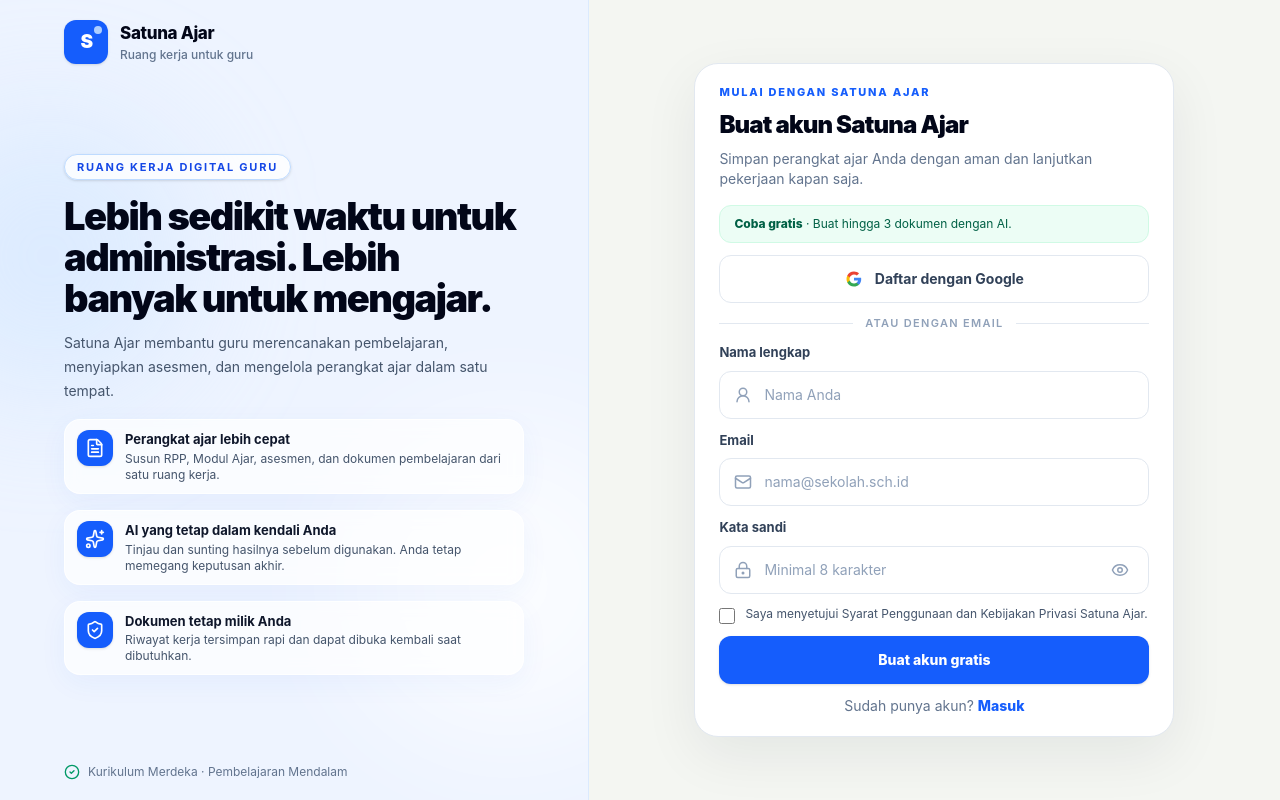
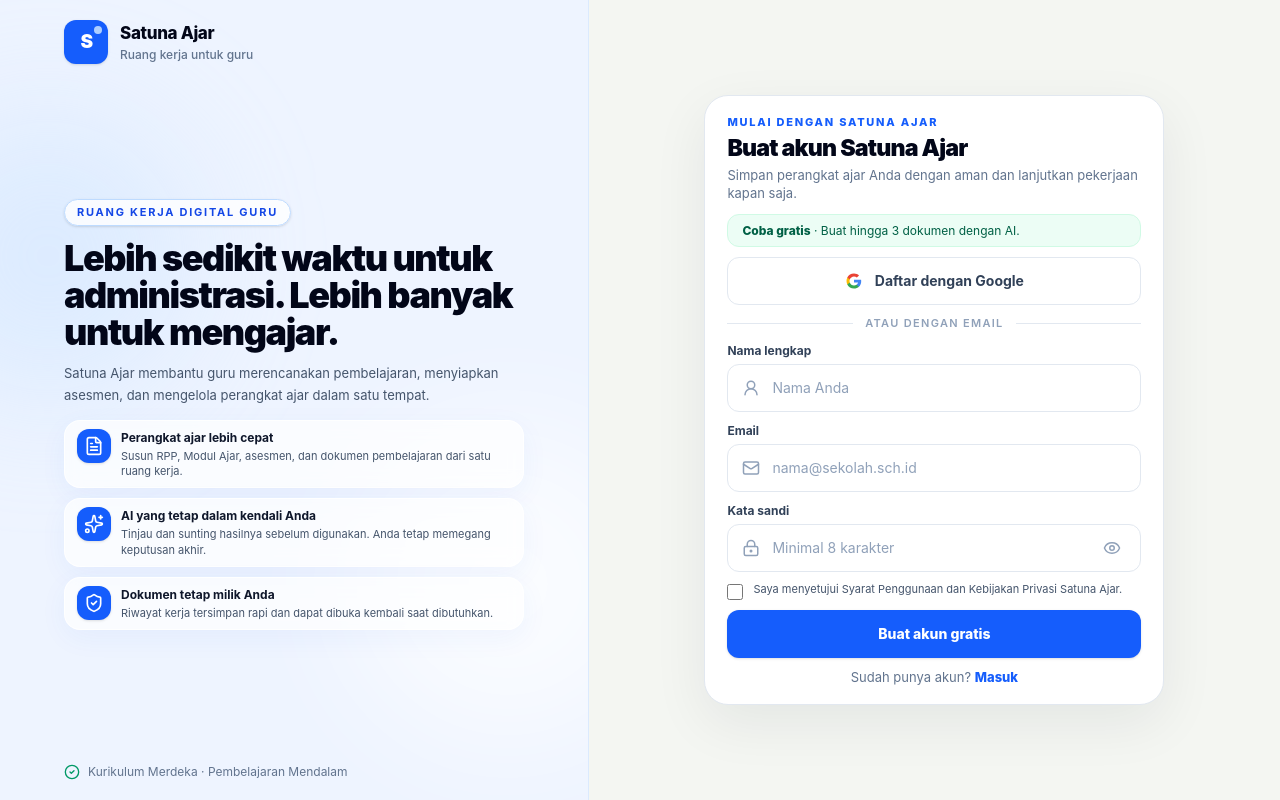
Before and after one commit to ferdilpu-sudo/Satuna-ajar, a Next.js app: page / in a window 1280 px wide. Built offline with nearby package versions, Linux system fonts and the light colour scheme.

Commit message:
Fit register screen to desktop viewport

```diff
--- a/app/globals.css
+++ b/app/globals.css
@@ -42,104 +42,152 @@
   outline-offset: 2px;
 }
 
-/* Keep the registration task within a typical desktop viewport without shrinking touch targets. */
-@media (min-width: 1024px) and (max-height: 900px) {
+/* Registration is intentionally dense on desktop so the primary task fits one viewport. */
+@media (min-width: 1024px) {
+  .auth-shell--fit-viewport {
+    height: 100dvh;
+    min-height: 0;
+    overflow: hidden;
+  }
+
+  .auth-shell--fit-viewport .auth-shell-left,
+  .auth-shell--fit-viewport .auth-shell-right {
+    height: 100dvh;
+    min-height: 0;
+  }
+
   .auth-shell--fit-viewport .auth-shell-left {
     padding-top: 1.25rem;
     padding-bottom: 1.25rem;
   }
 
   .auth-shell--fit-viewport .auth-shell-left-content {
-    padding-top: 1rem;
-    padding-bottom: 1rem;
+    padding-top: 0.75rem;
+    padding-bottom: 0.75rem;
   }
 
   .auth-shell--fit-viewport .auth-shell-heading {
-    margin-top: 1rem;
-    font-size: 2.375rem;
+    margin-top: 0.875rem;
+    font-size: 2.25rem;
+    line-height: 1.04;
   }
 
   .auth-shell--fit-viewport .auth-shell-description {
-    margin-top: 0.75rem;
-    font-size: 0.875rem;
-    line-height: 1.5rem;
+    margin-top: 0.625rem;
+    font-size: 0.8125rem;
+    line-height: 1.375rem;
   }
 
   .auth-shell--fit-viewport .auth-shell-benefits {
-    margin-top: 1rem;
+    margin-top: 0.875rem;
   }
 
   .auth-shell--fit-viewport .auth-shell-benefit {
-    gap: 0.75rem;
-    padding: 0.625rem 0.75rem;
+    gap: 0.625rem;
+    padding: 0.5rem 0.75rem;
   }
 
   .auth-shell--fit-viewport .auth-shell-benefit-icon {
-    width: 2.25rem;
-    height: 2.25rem;
+    width: 2.125rem;
+    height: 2.125rem;
   }
 
   .auth-shell--fit-viewport .auth-shell-benefit-title {
-    font-size: 0.8125rem;
+    font-size: 0.75rem;
   }
 
   .auth-shell--fit-viewport .auth-shell-benefit-description {
     margin-top: 0.125rem;
-    font-size: 0.75rem;
-    line-height: 1rem;
+    font-size: 0.6875rem;
+    line-height: 0.95rem;
   }
 
   .auth-shell--fit-viewport .auth-shell-right {
+    overflow-y: auto;
     padding-top: 0.75rem;
     padding-bottom: 0.75rem;
   }
 
   .auth-shell--fit-viewport .auth-shell-card {
-    padding: 1.25rem 1.5rem;
+    padding: 1.125rem 1.375rem;
   }
 
   .auth-shell--fit-viewport .auth-shell-card-title {
-    margin-top: 0.375rem;
-    font-size: 1.5rem;
+    margin-top: 0.25rem;
+    font-size: 1.45rem;
+    line-height: 1.15;
   }
 
   .auth-shell--fit-viewport .auth-shell-card-description {
-    margin-top: 0.375rem;
-    line-height: 1.25rem;
+    margin-top: 0.25rem;
+    font-size: 0.8125rem;
+    line-height: 1.15rem;
   }
 
   .auth-shell--fit-viewport .auth-shell-card-content {
-    margin-top: 1rem;
+    margin-top: 0.75rem;
   }
 
   .auth-shell--fit-viewport .register-form {
-    gap: 0.75rem;
+    gap: 0.625rem;
   }
 
   .auth-shell--fit-viewport .register-form-trial {
-    padding-top: 0.5rem;
-    padding-bottom: 0.5rem;
+    padding-top: 0.4rem;
+    padding-bottom: 0.4rem;
+    line-height: 1.125rem;
   }
 
   .auth-shell--fit-viewport .register-form-divider {
-    min-height: 1rem;
+    min-height: 0.875rem;
+  }
+
+  .auth-shell--fit-viewport .register-form > label > span:first-child {
+    margin-bottom: 0.25rem;
+    font-size: 0.75rem;
+  }
+
+  .auth-shell--fit-viewport .register-form > label > span:nth-child(2) {
+    min-height: 3rem;
+  }
+
+  .auth-shell--fit-viewport .register-form > label input {
+    padding-top: 0.625rem;
+    padding-bottom: 0.625rem;
   }
 
   .auth-shell--fit-viewport .register-form-terms label {
-    line-height: 1rem;
+    font-size: 0.6875rem;
+    line-height: 0.95rem;
   }
 
   .auth-shell--fit-viewport .register-form-login {
-    line-height: 1.25rem;
+    font-size: 0.8125rem;
+    line-height: 1.125rem;
   }
 }
 
 @media (min-width: 1024px) and (max-height: 760px) {
-  .auth-shell--fit-viewport .auth-shell-footer {
+  .auth-shell--fit-viewport .auth-shell-left-content {
+    padding-top: 0.375rem;
+    padding-bottom: 0.375rem;
+  }
+
+  .auth-shell--fit-viewport .auth-shell-heading {
+    font-size: 2rem;
+  }
+
+  .auth-shell--fit-viewport .auth-shell-footer,
+  .auth-shell--fit-viewport .auth-shell-benefit:last-child {
     display: none;
   }
 
-  .auth-shell--fit-viewport .auth-shell-benefit:last-child {
-    display: none;
+  .auth-shell--fit-viewport .auth-shell-card {
+    padding-top: 0.875rem;
+    padding-bottom: 0.875rem;
+  }
+
+  .auth-shell--fit-viewport .register-form {
+    gap: 0.5rem;
   }
 }
--- a/components/auth/AuthShell.tsx
+++ b/components/auth/AuthShell.tsx
@@ -39,9 +39,11 @@
   compact = false,
   fitViewport = false,
 }: Props) {
+  const dense = compact || fitViewport;
+
   return (
     <main className={`min-h-screen bg-[#F4F6F2] text-slate-900 lg:grid lg:grid-cols-[minmax(0,0.92fr)_minmax(520px,1.08fr)] ${fitViewport ? 'auth-shell--fit-viewport' : ''}`}>
-      <section className={`auth-shell-left relative hidden overflow-hidden border-r border-blue-100 bg-[#EEF4FF] lg:flex lg:min-h-screen lg:flex-col lg:px-12 xl:px-16 ${compact ? 'lg:py-6' : 'lg:py-10'}`}>
+      <section className={`auth-shell-left relative hidden overflow-hidden border-r border-blue-100 bg-[#EEF4FF] lg:flex lg:min-h-screen lg:flex-col lg:px-12 xl:px-16 ${dense ? 'lg:py-6' : 'lg:py-10'}`}>
         <div className="absolute -left-24 top-28 h-72 w-72 rounded-full bg-blue-200/35 blur-3xl" />
         <div className="absolute -right-20 bottom-14 h-80 w-80 rounded-full bg-white/70 blur-3xl" />
 
@@ -53,26 +55,26 @@
           </span>
         </Link>
 
-        <div className={`auth-shell-left-content relative z-10 my-auto max-w-xl ${compact ? 'py-5' : 'py-12'}`}>
+        <div className={`auth-shell-left-content relative z-10 my-auto max-w-xl ${dense ? 'py-5' : 'py-12'}`}>
           <span className="inline-flex items-center rounded-full border border-blue-200 bg-white/80 px-3 py-1 text-[11px] font-bold uppercase tracking-[0.16em] text-blue-700 shadow-sm">
             Ruang kerja digital guru
           </span>
-          <h1 className={`auth-shell-heading max-w-[620px] font-black leading-[1.08] tracking-[-0.04em] text-slate-950 ${compact ? 'mt-4 text-[38px] xl:text-[42px]' : 'mt-6 text-4xl xl:text-[46px]'}`}>
+          <h1 className={`auth-shell-heading max-w-[620px] font-black leading-[1.08] tracking-[-0.04em] text-slate-950 ${dense ? 'mt-4 text-[38px] xl:text-[42px]' : 'mt-6 text-4xl xl:text-[46px]'}`}>
             Lebih sedikit waktu untuk administrasi. Lebih banyak untuk mengajar.
           </h1>
-          <p className={`auth-shell-description max-w-lg text-slate-600 ${compact ? 'mt-3 text-sm leading-6' : 'mt-5 text-base leading-7'}`}>
+          <p className={`auth-shell-description max-w-lg text-slate-600 ${dense ? 'mt-3 text-sm leading-6' : 'mt-5 text-base leading-7'}`}>
             Satuna Ajar membantu guru merencanakan pembelajaran, menyiapkan asesmen, dan mengelola perangkat ajar dalam satu tempat.
           </p>
 
-          <div className={`auth-shell-benefits ${compact ? 'mt-5 space-y-2.5' : 'mt-9 space-y-4'}`}>
+          <div className={`auth-shell-benefits ${dense ? 'mt-5 space-y-2.5' : 'mt-9 space-y-4'}`}>
             {BENEFITS.map(({ icon: Icon, title: itemTitle, description: itemDescription }) => (
-              <div key={itemTitle} className={`auth-shell-benefit flex max-w-lg rounded-2xl border border-white/80 bg-white/70 shadow-[0_8px_28px_rgba(37,99,235,0.05)] backdrop-blur-sm ${compact ? 'gap-3 p-3' : 'gap-3.5 p-4'}`}>
-                <span className={`auth-shell-benefit-icon flex shrink-0 items-center justify-center rounded-xl bg-blue-600 text-white shadow-sm ${compact ? 'h-9 w-9' : 'h-10 w-10'}`}>
+              <div key={itemTitle} className={`auth-shell-benefit flex max-w-lg rounded-2xl border border-white/80 bg-white/70 shadow-[0_8px_28px_rgba(37,99,235,0.05)] backdrop-blur-sm ${dense ? 'gap-3 p-3' : 'gap-3.5 p-4'}`}>
+                <span className={`auth-shell-benefit-icon flex shrink-0 items-center justify-center rounded-xl bg-blue-600 text-white shadow-sm ${dense ? 'h-9 w-9' : 'h-10 w-10'}`}>
                   <Icon className="h-5 w-5" strokeWidth={2} />
                 </span>
                 <span>
-                  <span className={`auth-shell-benefit-title block font-bold text-slate-900 ${compact ? 'text-[13px]' : 'text-sm'}`}>{itemTitle}</span>
-                  <span className={`auth-shell-benefit-description block text-slate-600 ${compact ? 'mt-0.5 text-xs leading-[18px]' : 'mt-1 text-[13px] leading-5'}`}>{itemDescription}</span>
+                  <span className={`auth-shell-benefit-title block font-bold text-slate-900 ${dense ? 'text-[13px]' : 'text-sm'}`}>{itemTitle}</span>
+                  <span className={`auth-shell-benefit-description block text-slate-600 ${dense ? 'mt-0.5 text-xs leading-[18px]' : 'mt-1 text-[13px] leading-5'}`}>{itemDescription}</span>
                 </span>
               </div>
             ))}
@@ -85,8 +87,8 @@
         </div>
       </section>
 
-      <section className={`auth-shell-right flex min-h-screen items-center justify-center px-5 sm:px-8 lg:px-12 ${compact ? 'py-5 lg:py-4' : 'py-8'}`}>
-        <div className={`w-full ${compact ? 'max-w-[460px]' : 'max-w-[480px]'}`}>
+      <section className={`auth-shell-right flex min-h-screen items-center justify-center px-5 sm:px-8 lg:px-12 ${dense ? 'py-5 lg:py-4' : 'py-8'}`}>
+        <div className={`w-full ${dense ? 'max-w-[460px]' : 'max-w-[480px]'}`}>
           <div className="mb-8 flex items-center justify-between lg:hidden">
             <Link href="/" className="inline-flex items-center gap-2.5 rounded-xl">
               <SatunaMark className="h-10 w-10" />
@@ -97,11 +99,11 @@
             </Link>
           </div>
 
-          <div className={`auth-shell-card rounded-[24px] border border-slate-200 bg-white shadow-[0_18px_55px_rgba(15,23,42,0.07)] ${compact ? 'p-6' : 'p-6 sm:p-8'}`}>
+          <div className={`auth-shell-card rounded-[24px] border border-slate-200 bg-white shadow-[0_18px_55px_rgba(15,23,42,0.07)] ${dense ? 'p-6' : 'p-6 sm:p-8'}`}>
             <p className="text-[11px] font-extrabold uppercase tracking-[0.16em] text-blue-600">{eyebrow}</p>
-            <h2 className={`auth-shell-card-title mt-2 font-black tracking-[-0.035em] text-slate-950 ${compact ? 'text-[26px]' : 'text-[28px]'}`}>{title}</h2>
-            <p className={`auth-shell-card-description mt-2 text-sm text-slate-500 ${compact ? 'leading-5' : 'leading-6'}`}>{description}</p>
-            <div className={`auth-shell-card-content ${compact ? 'mt-5' : 'mt-7'}`}>{children}</div>
+            <h2 className={`auth-shell-card-title mt-2 font-black tracking-[-0.035em] text-slate-950 ${dense ? 'text-[26px]' : 'text-[28px]'}`}>{title}</h2>
+            <p className={`auth-shell-card-description mt-2 text-sm text-slate-500 ${dense ? 'leading-5' : 'leading-6'}`}>{description}</p>
+            <div className={`auth-shell-card-content ${dense ? 'mt-5' : 'mt-7'}`}>{children}</div>
           </div>
         </div>
       </section>
```
Also changed, not shown: next-env.d.ts, 1 other file (tests, documents, lock files or other folders).
